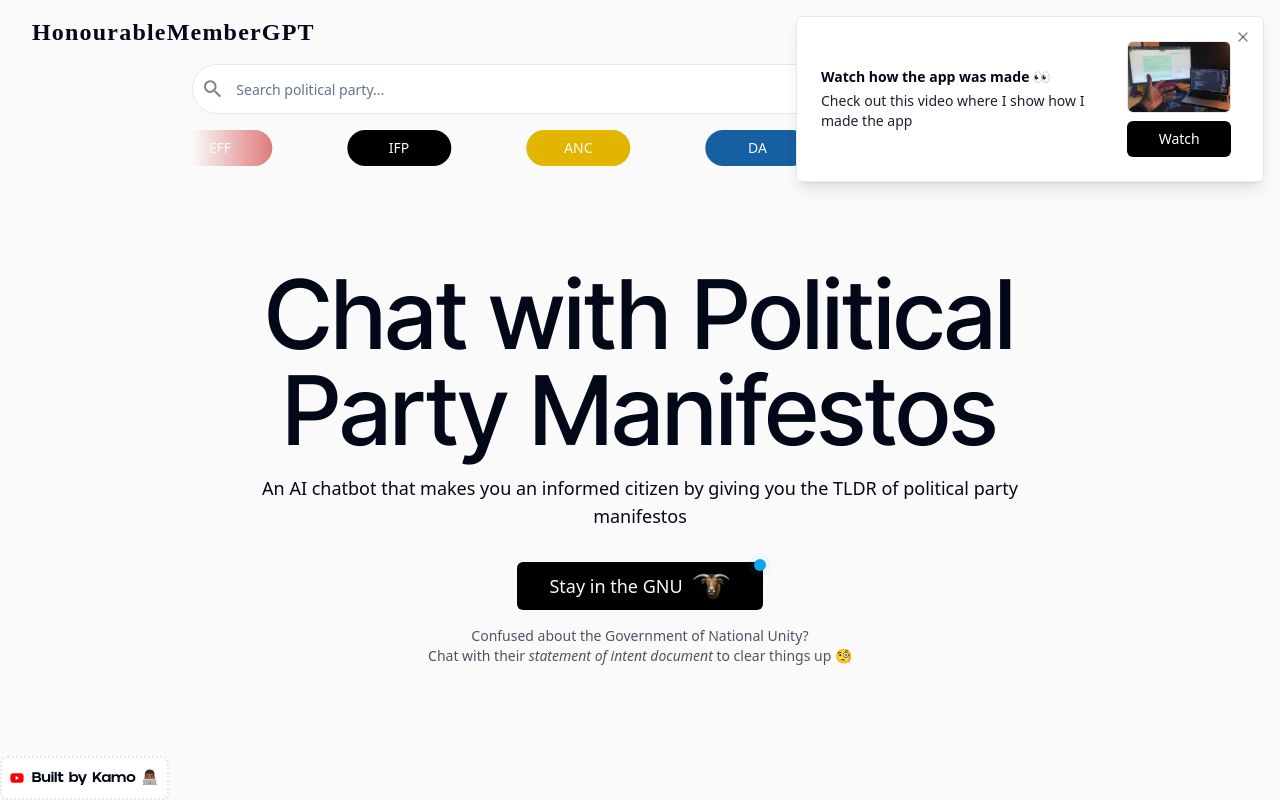
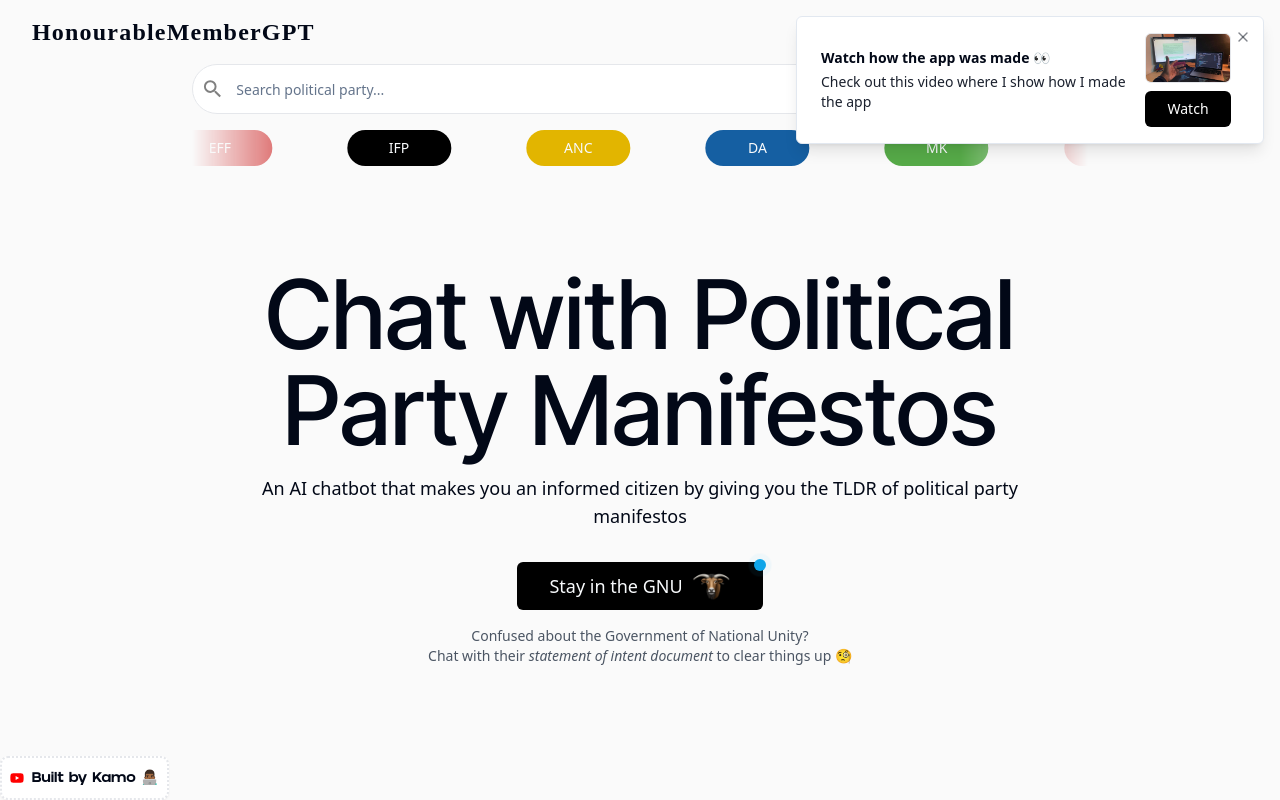
Before and after one commit to Kamo-Chip/honourableMemberGPT, a Next.js app: page / in a window 1280 px wide. Built offline with nearby package versions, Linux system fonts and the light colour scheme; a web font is replaced by a local one.

Commit message:
style - Reduced toast padding

```diff
--- a/src/components/containers/landing-page/hero-section.tsx
+++ b/src/components/containers/landing-page/hero-section.tsx
@@ -29,7 +29,7 @@ const HeroSection = () => {
               width={1280}
               height={720}
               alt=""
-              className="w-[128px] h-[72px] object-cover rounded-md mb-2 border border-gray-200"
+              className="w-[100px] h-[50px] object-cover rounded-md mb-2 border border-gray-200"
             />
             <span className="bg-black py-2 px-4 text-white rounded-md text-sm font-medium text-center">
               Watch
--- a/src/components/ui/toast.tsx
+++ b/src/components/ui/toast.tsx
@@ -25,7 +25,7 @@ const ToastViewport = React.forwardRef<
 ToastViewport.displayName = ToastPrimitives.Viewport.displayName;
 
 const toastVariants = cva(
-  "group pointer-events-auto relative flex w-full items-center justify-between space-x-4 overflow-hidden rounded-md border p-6 pr-8 shadow-lg transition-all data-[swipe=cancel]:translate-x-0 data-[swipe=end]:translate-x-[var(--radix-toast-swipe-end-x)] data-[swipe=move]:translate-x-[var(--radix-toast-swipe-move-x)] data-[swipe=move]:transition-none data-[state=open]:animate-in data-[state=closed]:animate-out data-[swipe=end]:animate-out data-[state=closed]:fade-out-80 data-[state=closed]:slide-out-to-right-full data-[state=open]:slide-in-from-top-full data-[state=open]:sm:slide-in-from-bottom-full",
+  "group pointer-events-auto relative flex w-full items-center justify-between space-x-4 overflow-hidden rounded-md border px-6 py-4 pr-8 shadow-lg transition-all data-[swipe=cancel]:translate-x-0 data-[swipe=end]:translate-x-[var(--radix-toast-swipe-end-x)] data-[swipe=move]:translate-x-[var(--radix-toast-swipe-move-x)] data-[swipe=move]:transition-none data-[state=open]:animate-in data-[state=closed]:animate-out data-[swipe=end]:animate-out data-[state=closed]:fade-out-80 data-[state=closed]:slide-out-to-right-full data-[state=open]:slide-in-from-top-full data-[state=open]:sm:slide-in-from-bottom-full",
   {
     variants: {
       variant: {
```
